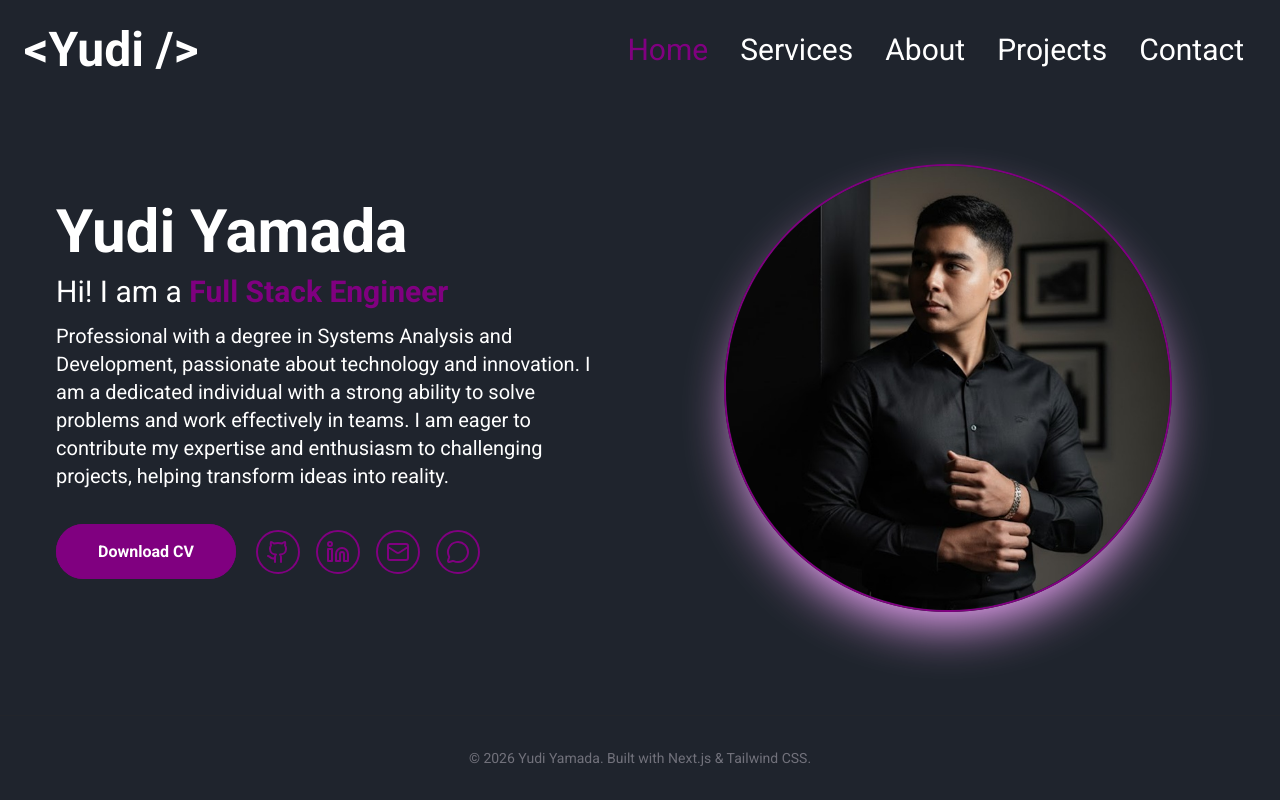
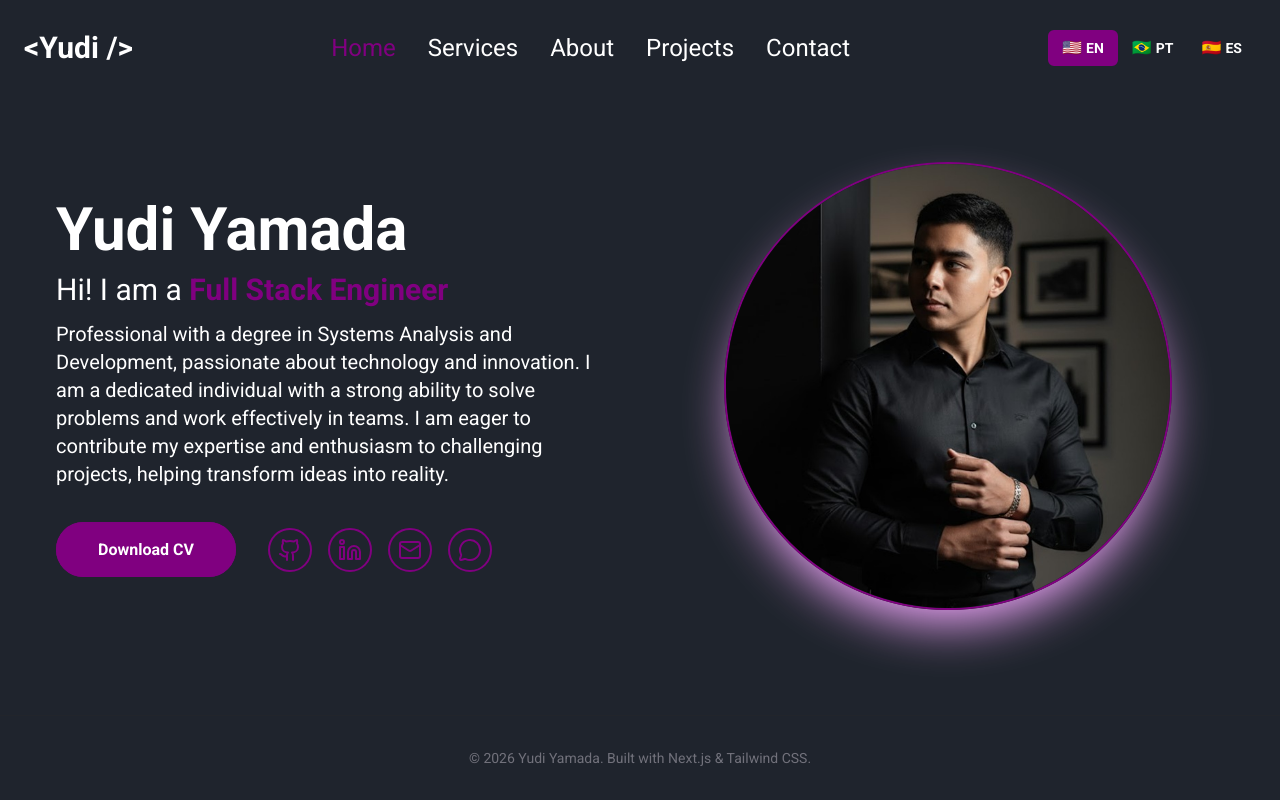
Before and after one commit to YudiYamada/portfolio-yudi-yamada, a Next.js app: page /en in a window 1280 px wide. Built offline with nearby package versions, Linux system fonts and the light colour scheme.

Commit message:
feat: add language toggle button

```diff
--- a/app/[locale]/page.tsx
+++ b/app/[locale]/page.tsx
@@ -52,7 +52,7 @@ export default async function Home({
             </p>
           </div>
 
-          <div className="mt-10 flex flex-wrap items-center justify-center gap-5 md:justify-start">
+          <div className="mt-10 flex flex-wrap items-center justify-center gap-8 md:justify-start">
             <div>
               <a
                 href="/documents/YudiAugustoFariasYamada_FullStackEngineer.pdf"
--- a/components/header.tsx
+++ b/components/header.tsx
@@ -1,7 +1,6 @@
-
-
 import { Link } from "@/i18n/navigation";
 import Navbar from "./navbar";
+import LanguageToggleButton from "./language-toggle-button";
 
 const Header = () => {
   return (
@@ -9,7 +8,7 @@ const Header = () => {
       <div>
         <Link
           href="/"
-          className="hover:text-primary text-3xl font-bold transition duration-700 hover:cursor-pointer lg:text-5xl"
+          className="hover:text-primary text-5xl font-bold transition duration-700 hover:cursor-pointer lg:text-3xl"
         >
           &lt;Yudi /&gt;
         </Link>
@@ -18,6 +17,10 @@ const Header = () => {
       <div>
         <Navbar />
       </div>
+
+      <div className="hidden lg:block">
+        <LanguageToggleButton />
+      </div>
     </header>
   );
 };
--- /dev/null
+++ b/components/language-toggle-button.tsx
@@ -0,0 +1,48 @@
+"use client";
+
+import { usePathname, useRouter } from "@/i18n/navigation";
+import { useLocale } from "next-intl";
+import { useParams } from "next/navigation";
+
+interface Language {
+  className?: string;
+}
+
+
+export default function LanguageToggleButton({ className }: Language) {
+  const pathname = usePathname();
+  const router = useRouter();
+  const locale = useLocale();
+  const params = useParams();
+
+  const languages = [
+    { code: "en", label: "EN", flag: "🇺🇸" },
+    { code: "pt", label: "PT", flag: "🇧🇷" },
+    { code: "es", label: "ES", flag: "🇪🇸" },
+  ];
+
+  const handleLanguageChange = (newLocale: string) => {
+    // eslint-disable-next-line @typescript-eslint/ban-ts-comment
+    // @ts-ignore - mantém os mesmos parâmetros da rota ao trocar de língua
+    router.replace({ pathname, params }, { locale: newLocale });
+  };
+
+  return (
+    <div className={className}>
+      {languages.map((lang) => (
+        <button
+          key={lang.code}
+          onClick={() => handleLanguageChange(lang.code)}
+          className={`rounded-md border-2 hover:cursor-pointer px-3 py-1 transition-all ${
+            locale === lang.code
+              ? "border-primary bg-primary text-white"
+              : "hover:border-primary/50 border-transparent"
+          }`}
+        >
+          <span className="mr-1">{lang.flag}</span>
+          <span className="text-sm font-bold">{lang.label}</span>
+        </button>
+      ))}
+    </div>
+  );
+}
--- a/components/navbar.tsx
+++ b/components/navbar.tsx
@@ -4,7 +4,7 @@ import { Menu, X } from "lucide-react";
 import { useState } from "react";
 import { useTranslations } from "next-intl";
 import { Link, usePathname } from "@/i18n/navigation";
-
+import LanguageToggleButton from "./language-toggle-button";
 
 const Nav = () => {
   const pathname = usePathname();
@@ -24,30 +24,30 @@ const Nav = () => {
 
   return (
     <nav className="relative">
-      <div className="md:hidden">
+      <div className="lg:hidden">
         <button
           onClick={toggleMenu}
           aria-label={t("OpenMenu")}
-          className="text-text z-500 p-2 hover:cursor-pointer"
+          className="text-text z-500 hover:cursor-pointer"
         >
-          <Menu />
+          <Menu size={50} />
         </button>
       </div>
 
       {isOpen && (
         <div
-          className="fixed inset-0 z-30 bg-black/50 md:hidden"
+          className="fixed inset-0 z-30 bg-black/50 lg:hidden"
           onClick={closeMenu}
         />
       )}
 
       <ul
-        className={`bg-foreground border-desactive fixed top-0 right-0 z-40 flex h-screen w-4/6 flex-col items-end gap-8 rounded-tl-3xl rounded-bl-3xl border-2 px-3 py-3 transition-transform duration-500 ease-in-out md:border-none ${isOpen ? "translate-x-0" : "translate-x-full"} md:static md:h-auto md:w-auto md:translate-x-0 md:flex-row md:gap-8 md:bg-transparent md:transition-none`}
+        className={`bg-foreground border-desactive fixed top-0 right-0 z-40 flex h-screen w-4/6 flex-col items-end gap-8 rounded-tl-3xl rounded-bl-3xl border-2 px-3 py-3 transition-transform duration-500 ease-in-out lg:border-none ${isOpen ? "translate-x-0" : "translate-x-full"} lg:static lg:h-auto lg:w-auto lg:translate-x-0 lg:flex-row lg:gap-8 lg:bg-transparent lg:transition-none`}
       >
         <button
           onClick={closeMenu}
           aria-label={t("CloseMenu")}
-          className="text-text z-500 hover:cursor-pointer md:hidden"
+          className="text-text z-500 hover:cursor-pointer lg:hidden"
         >
           <X size={50} />
         </button>
@@ -60,7 +60,7 @@ const Nav = () => {
               <Link
                 href={link.href}
                 onClick={closeMenu}
-                className={`hover:text-primary overflow-y-auto text-3xl transition duration-700 ease-in-out hover:cursor-pointer md:overflow-y-hidden md:text-2xl lg:text-3xl ${
+                className={`hover:text-primary overflow-y-auto text-4xl transition duration-700 ease-in-out hover:cursor-pointer md:overflow-y-hidden lg:text-2xl ${
                   isActive ? "text-primary" : "text-text"
                 }`}
               >
@@ -69,6 +69,7 @@ const Nav = () => {
             </li>
           );
         })}
+        <LanguageToggleButton className="lg:hidden space-x-2 text-3xl flex-col flex sm:flex-row" />
       </ul>
     </nav>
   );
```
